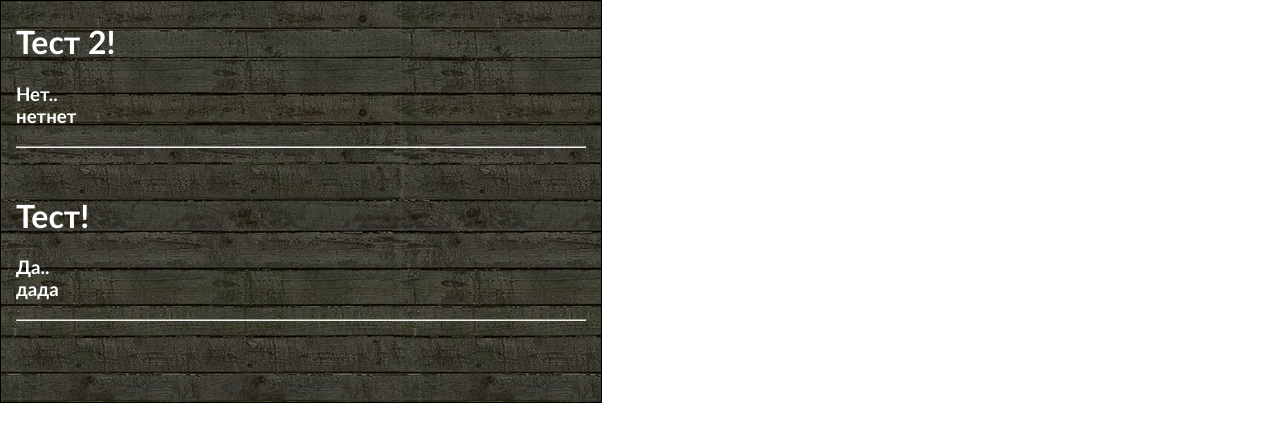
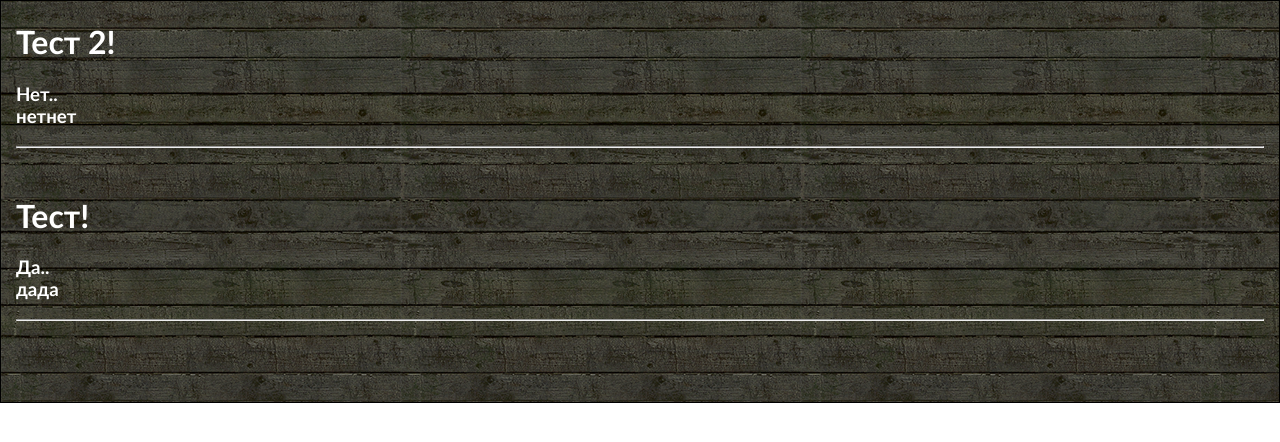
Before and after one commit to GladiatorVS/s-test, a plain HTML site: page index.html in a window 1280 px wide. Drawn offline with Linux system fonts and the light colour scheme.

Commit message:
Update style.css

```diff
--- a/css/style.css
+++ b/css/style.css
@@ -5,8 +5,8 @@ body
 
 #main
 {
-	h!eight: 100px;
-	width : 600px;
+	aheight: 100px;
+	awidth : 600px;
 	border: 1px solid black;
 	background-image: url("../site/bg.png");
 }
```
